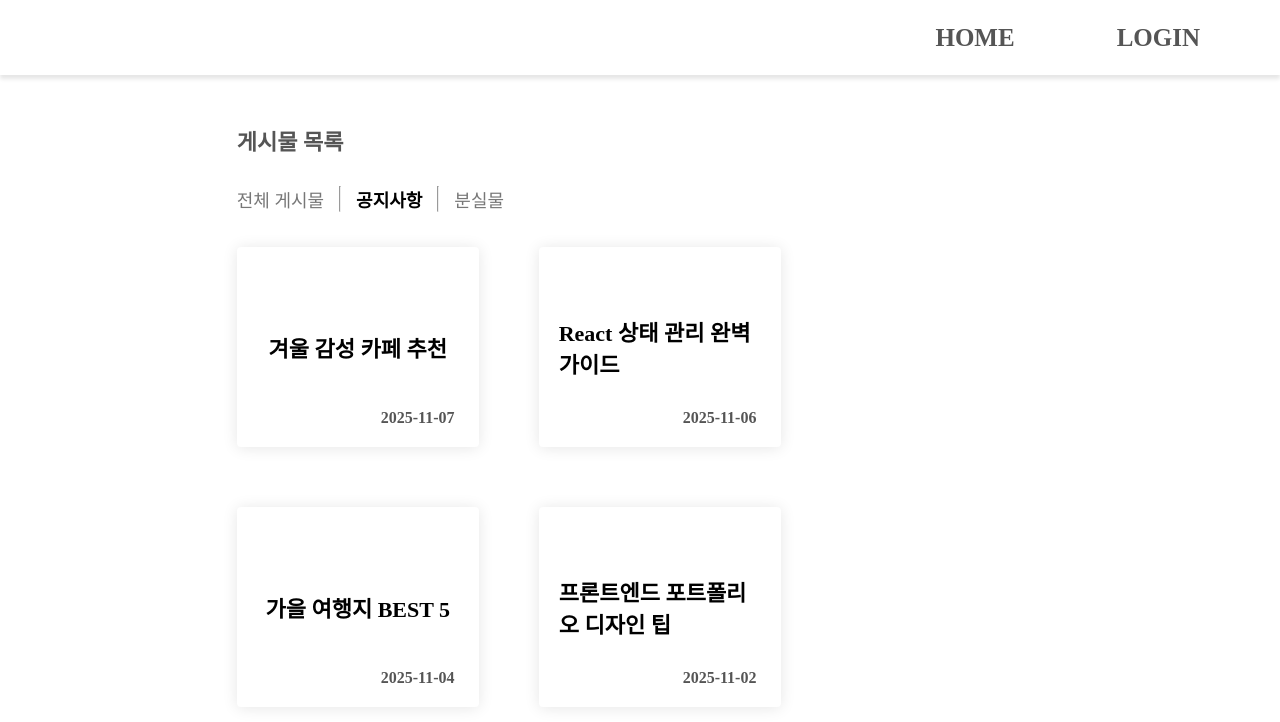
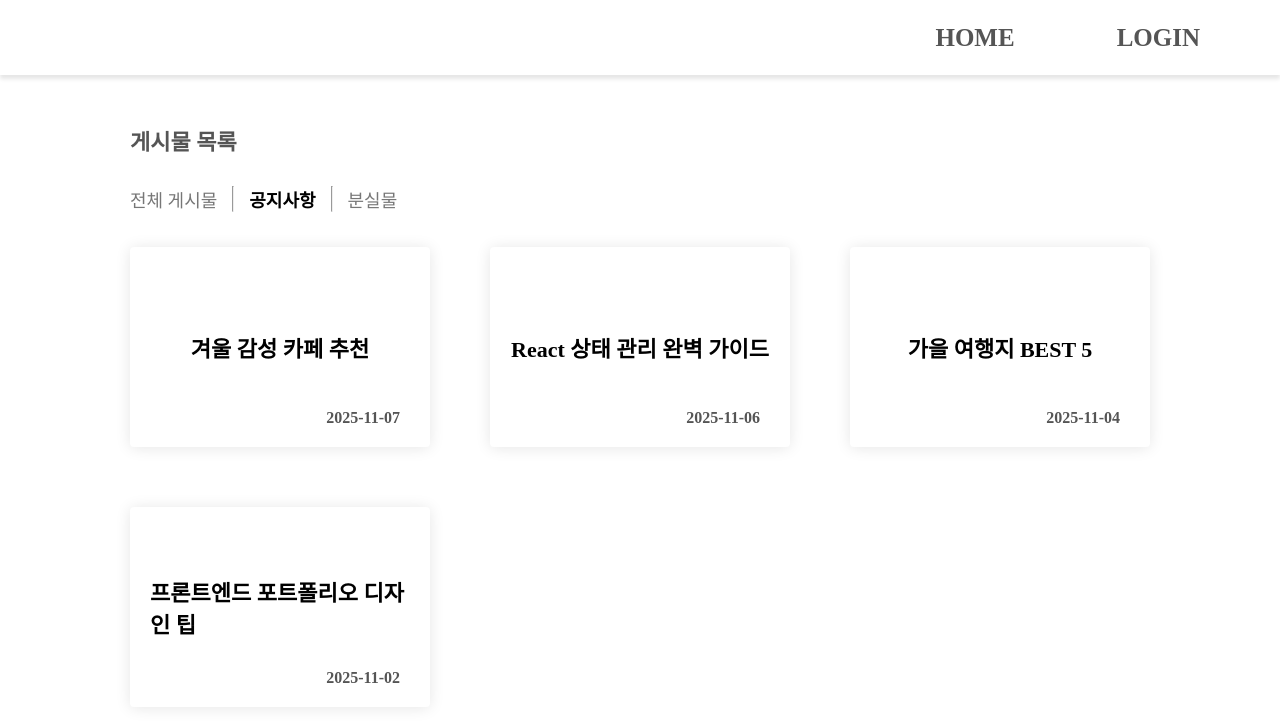
Before and after one commit to Gram-Doffice/Doffice_FE, a React (Vite) app: page /notice-list in a window 1280 px wide. Shown: the top 722 px of the page. Built offline with nearby package versions, Linux system fonts and the light colour scheme.

Commit message:
fix: 목록 css 수정
전체, 공지사항, 분실물 목록 css 수정

```diff
--- a/src/pages/LostList.jsx
+++ b/src/pages/LostList.jsx
@@ -123,7 +123,7 @@ const SecondContainer = styled.div`
 `;
 
 const MainBox = styled.div`
-  width: 63%;
+  width: 1020px;
   height: 100%;
 
   @media (max-width: 1024px) {
@@ -155,7 +155,6 @@ const ListText = styled.span`
 
 const ListInputBox = styled.div`
   display: flex;
-  flex-direction: row;
   justify-content: space-between;
   align-items: center;
   margin-top: 30px;
@@ -170,7 +169,6 @@ const ListInputBox = styled.div`
 
 const CatBox = styled.div`
   display: flex;
-  flex-direction: row;
   gap: 15px;
   font-size: 18px;
   flex-wrap: wrap;
@@ -233,7 +231,6 @@ const PostButton = styled.button`
 
 const AllListBox = styled.div`
   display: flex;
-  flex-direction: row;
   gap: 60px;
   margin-top: 35px;
   flex-wrap: wrap;
@@ -250,7 +247,7 @@ const AllListBox = styled.div`
 `;
 
 const ListBox = styled.div`
-  width: 30%;
+  width: 300px;
   height: 25vh;
   display: flex;
   flex-direction: column;
--- a/src/pages/NoticeList.jsx
+++ b/src/pages/NoticeList.jsx
@@ -123,7 +123,7 @@ const SecondContainer = styled.div`
 `;
 
 const MainBox = styled.div`
-  width: 63%;
+  width: 1020px;
   height: 100%;
 
   @media (max-width: 1024px) {
@@ -231,7 +231,6 @@ const PostButton = styled.button`
 
 const AllListBox = styled.div`
   display: flex;
-  flex-direction: row;
   gap: 60px;
   margin-top: 35px;
   flex-wrap: wrap;
@@ -248,7 +247,7 @@ const AllListBox = styled.div`
 `;
 
 const ListBox = styled.div`
-  width: 30%;
+  width: 300px;
   height: 25vh;
   display: flex;
   flex-direction: column;
--- a/src/pages/PostList.jsx
+++ b/src/pages/PostList.jsx
@@ -161,7 +161,6 @@ const ListText = styled.span`
 
 const ListInputBox = styled.div`
   display: flex;
-  flex-direction: row;
   justify-content: space-between;
   align-items: center;
   margin-top: 30px;
@@ -176,7 +175,6 @@ const ListInputBox = styled.div`
 
 const CatBox = styled.div`
   display: flex;
-  flex-direction: row;
   gap: 15px;
   font-size: 18px;
   flex-wrap: wrap;
@@ -239,7 +237,6 @@ const PostButton = styled.button`
 
 const AllListBox = styled.div`
   display: flex;
-  flex-direction: row;
   gap: 60px;
   margin-top: 35px;
   flex-wrap: wrap;
@@ -256,7 +253,7 @@ const AllListBox = styled.div`
 `;
 
 const ListBox = styled.div`
-  width: 30%;
+  width: 300px;
   height: 25vh;
   display: flex;
   flex-direction: column;
```
